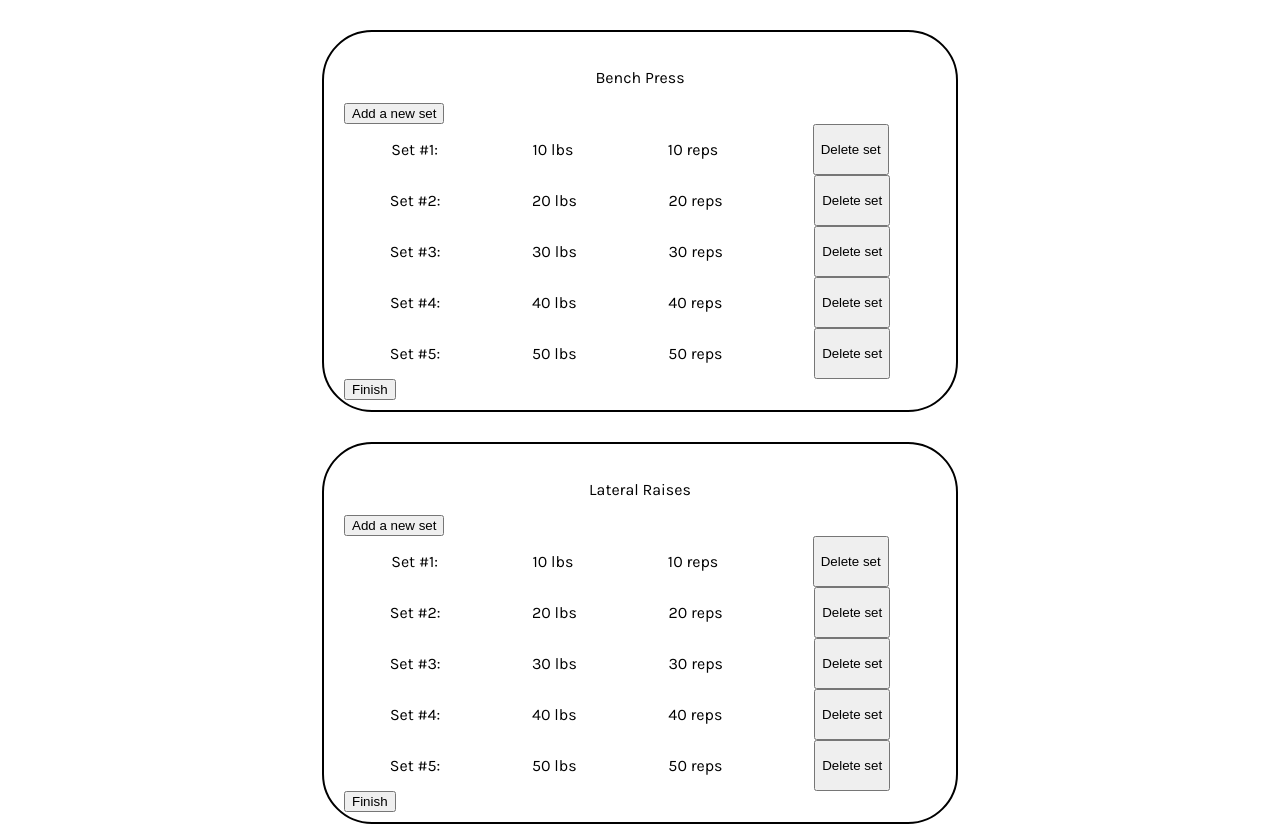
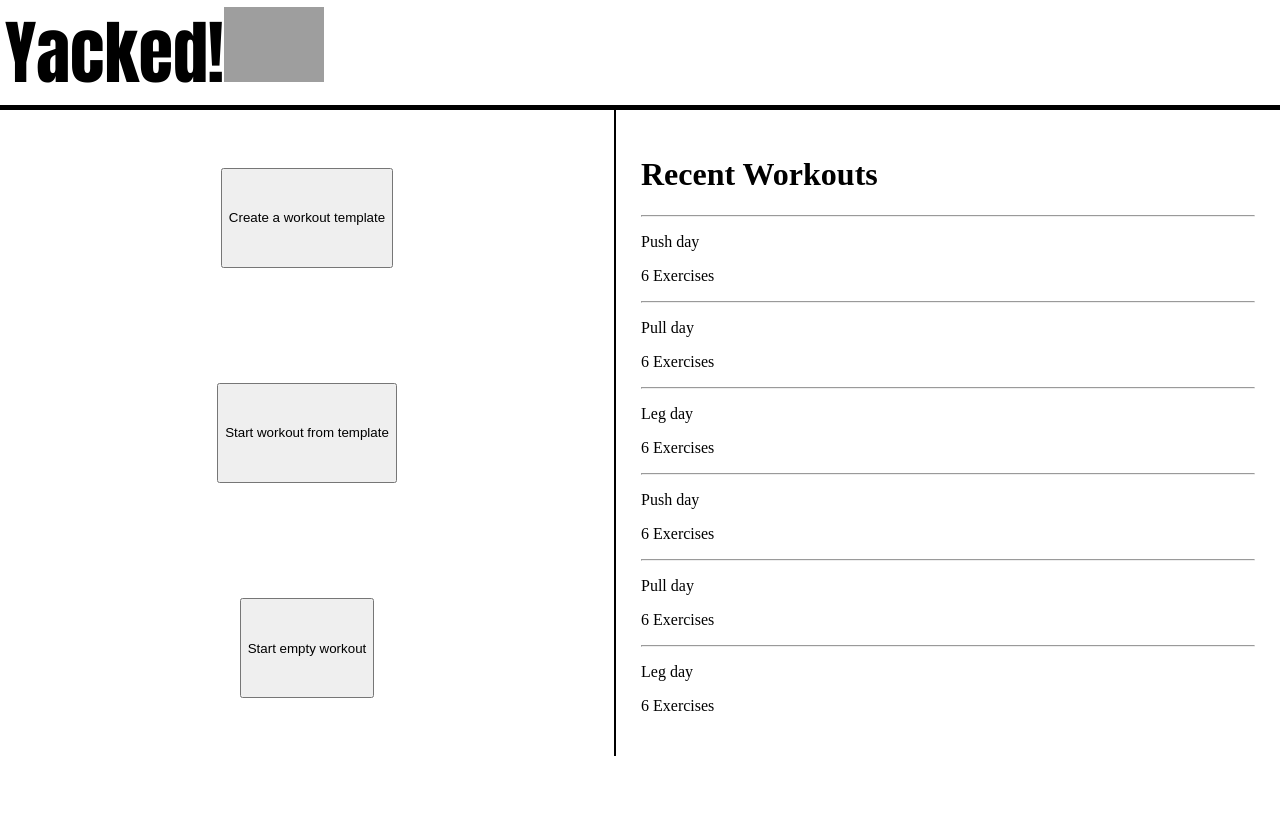
Before and after one commit to bjexe/fitnessapp, a React (Create React App) app: page / in a window 1280 px wide. Shown: the top 826 px of the page. After the commit the page ends 800 px from the top, so only its background shows below. Built offline with nearby package versions, Linux system fonts and the light colour scheme; grey boxes are pictures that could not be loaded.

Commit message:
various updates. primitive Modal functionality added, home screen started

```diff
--- a/package.json
+++ b/package.json
@@ -8,6 +8,7 @@
     "@testing-library/user-event": "^13.5.0",
     "react": "^18.2.0",
     "react-dom": "^18.2.0",
+    "react-modal": "^3.15.1",
     "react-scripts": "5.0.1",
     "uuid": "^9.0.0",
     "web-vitals": "^2.1.4"
--- a/src/App.js
+++ b/src/App.js
@@ -1,10 +1,10 @@
 import './App.css';
-import Workout from './components/Workout'
-import LandingPage from './components/LandingPage'
+//import LandingPage from './components/LandingPage'
+import Home from './components/Home'
 import React from 'react';
 
 function App() {
-  return <Workout/>
+  return <Home/>
   //return <LandingPage/>
 }
 
--- /dev/null
+++ b/src/components/Home.css
@@ -0,0 +1,33 @@
+@import url('https://fonts.googleapis.com/css2?family=Anton&display=swap');
+
+body{
+    margin: 0;
+}
+
+.home-nav {
+    font-family: 'Anton', sans-serif;
+    font-size: 70px;
+    padding-left: 5px;
+    border-bottom: 5px solid;
+
+}
+
+.content {
+    display: flex;
+    justify-content: space-between;
+    align-items: stretch;
+}
+
+.menu {
+    width: 100%;
+    display: flex;
+    justify-content: space-around;
+    align-items: center;
+    flex-direction: column;
+}
+
+.recent-workouts {
+    width: 100%;
+    border-left: 2px solid black;
+    padding: 25px;
+}
--- /dev/null
+++ b/src/components/Home.js
@@ -0,0 +1,136 @@
+import React from 'react'
+import Workout from './Workout'
+import workoutSummaryData from '../workoutSummaryData'
+import workoutData from '../exampleWorkoutData'
+import Modal from 'react-modal'
+import './Home.css'
+
+Modal.setAppElement('#root');
+
+const modalStyles = {
+    content: {
+      top: '50%',
+      left: '50%',
+      right: 'auto',
+      bottom: 'auto',
+      marginRight: '-50%',
+      transform: 'translate(-50%, -50%)',
+    },
+  };
+
+export default function Home() {
+
+    const [showModal, setShowModal] = React.useState(false);
+    const [showWorkoutModal, setShowWorkoutModal] = React.useState(false);
+    const [templateFormData, setTemplateFormData] = React.useState([
+        {
+            exercise: '',
+            numSets: 1,
+            sets: [
+                {
+                    reps: 0,
+                    weight: 0
+                }
+            ]
+        }
+    ]);
+
+    let subtitle;
+
+    function openModal() {
+        setShowModal(true);
+    }
+
+    function closeModal() {
+        setShowModal(false);
+    }
+
+    function afterOpenModal() {
+        //do something
+    }
+
+    function openWorkoutModal() {
+        setShowWorkoutModal(true);
+    }
+
+
+
+    // eventually add date and time here
+    const recentWorkouts = workoutSummaryData.map((workout) => {
+        return (
+            <>
+                <hr />
+                <div onClick={openWorkoutModal}>
+                    <p style={{fontsize: "100px"}}>{workout.title}</p>
+                    <p>{workout.exercises} Exercises</p>
+                </div>
+
+            </>
+        )
+    });
+
+    const buttonStyle = {
+        height: '100px'
+    }
+
+    function createTemplate() {
+        //toggleModal();
+    }
+
+    function addTemplateSet() {
+
+    }
+
+    /*
+    Home screen should contain the following things:
+
+        - start a new workout
+            - from template
+            - empty workout
+
+        - workout templates
+            - create new template
+            - start workout from template
+
+        - account management
+
+    */
+    return (
+        <div className='home'>
+            <nav className='home-nav'>
+                Yacked!
+                <img src='../images/logo-small.jpg' alt='logo-small' style={{width: "100px"}}/>
+            </nav>
+            <div className='content'>
+                <div className='menu'>
+                    <button onClick={openModal} name="create-template" style={buttonStyle}>
+                        Create a workout template
+                    </button>
+                    <Modal
+                        isOpen={showModal}
+                        onAfterOpen={afterOpenModal}
+                        onRequestClose={closeModal}
+                        style={modalStyles}
+                        contentLabel = "create a new template"
+                    >
+                        <form>
+                            <input name="templateName" placeholder="Name of template"/>
+                            <button type="button" onClick={addTemplateSet}>Add an exercise</button>
+                        </form>
+                    </Modal>
+                    <button onClick={createTemplate} name="startTemplate" style={buttonStyle}>
+                        Start workout from template
+                    </button>
+                    <button style = {buttonStyle} onClick={createTemplate} name="startEmpty">
+                        Start empty workout
+                    </button>
+                </div>
+                <div className='recent-workouts'>
+                    <h1>Recent Workouts</h1>
+                    {recentWorkouts}
+                </div>
+            </div>
+        </div>
+    )
+
+}
--- a/src/components/Workout.js
+++ b/src/components/Workout.js
@@ -1,15 +1,18 @@
 import React from 'react'
 import Exercise from './Exercise'
-import dataApiMimic from '../data'
 import {v4 as uuidv4} from 'uuid'
 
-export default function Home(){
+export default function Workout({workoutData}){
 
-  const [data, setData] = React.useState(dataApiMimic);
+  const [data, setData] = React.useState(workoutData);
 
   const exerciseDisplays = data.map((entry) => {
       return <Exercise data={entry} key={entry.id} setData={setData} handleClick={handleClick}/>
   })
+
+  function submitWorkout() {
+    // todo: save workout to database and close the workout screen
+  }
 
   function handleClick(event) {
 
@@ -79,6 +82,7 @@ export default function Home(){
           <div className='exercises-container'>
               {exerciseDisplays}
           </div>
+          <button onClick={submitWorkout}>Finish workout</button>
       </div>
   );
 
--- a/src/data.js
+++ b/src/exampleWorkoutData.js
@@ -1,6 +1,6 @@
 import { v4 as uuidv4 } from 'uuid'
 
-const data = [
+const workoutData = [
     {
       id: uuidv4(),
       name: "Bench Press",
@@ -225,4 +225,4 @@ const data = [
     },
   ]
 
-export default data;
+export default workoutData;
--- /dev/null
+++ b/src/workoutSummaryData.js
@@ -0,0 +1,34 @@
+const workoutSummaryData = [
+    {
+        title: "Push day",
+        exercises: 6,
+        duration: [1, 34, 12]
+    },
+    {
+        title: "Pull day",
+        exercises: 6,
+        duration: [1, 12, 32]
+    },
+    {
+        title: "Leg day",
+        exercises: 6,
+        duration: [1, 53, 16]
+    },
+    {
+        title: "Push day",
+        exercises: 6,
+        duration: [1, 45, 34]
+    },
+    {
+        title: "Pull day",
+        exercises: 6,
+        duration: [1, 34, 12]
+    },
+    {
+        title: "Leg day",
+        exercises: 6,
+        duration: [1, 31, 55]
+    },
+]
+
+export default workoutSummaryData;
```
Also changed, not shown: 1 other file (tests, documents, lock files or other folders).
